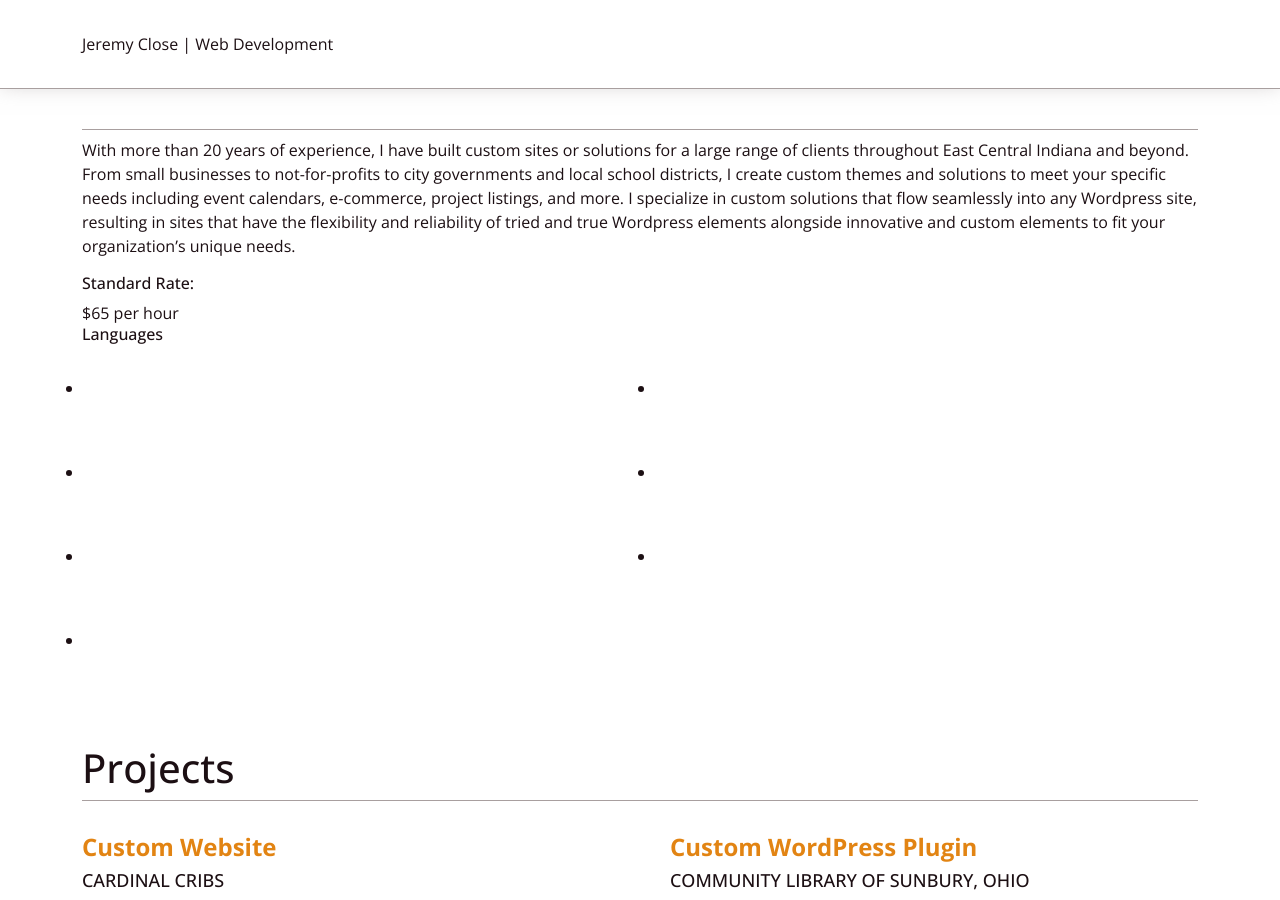
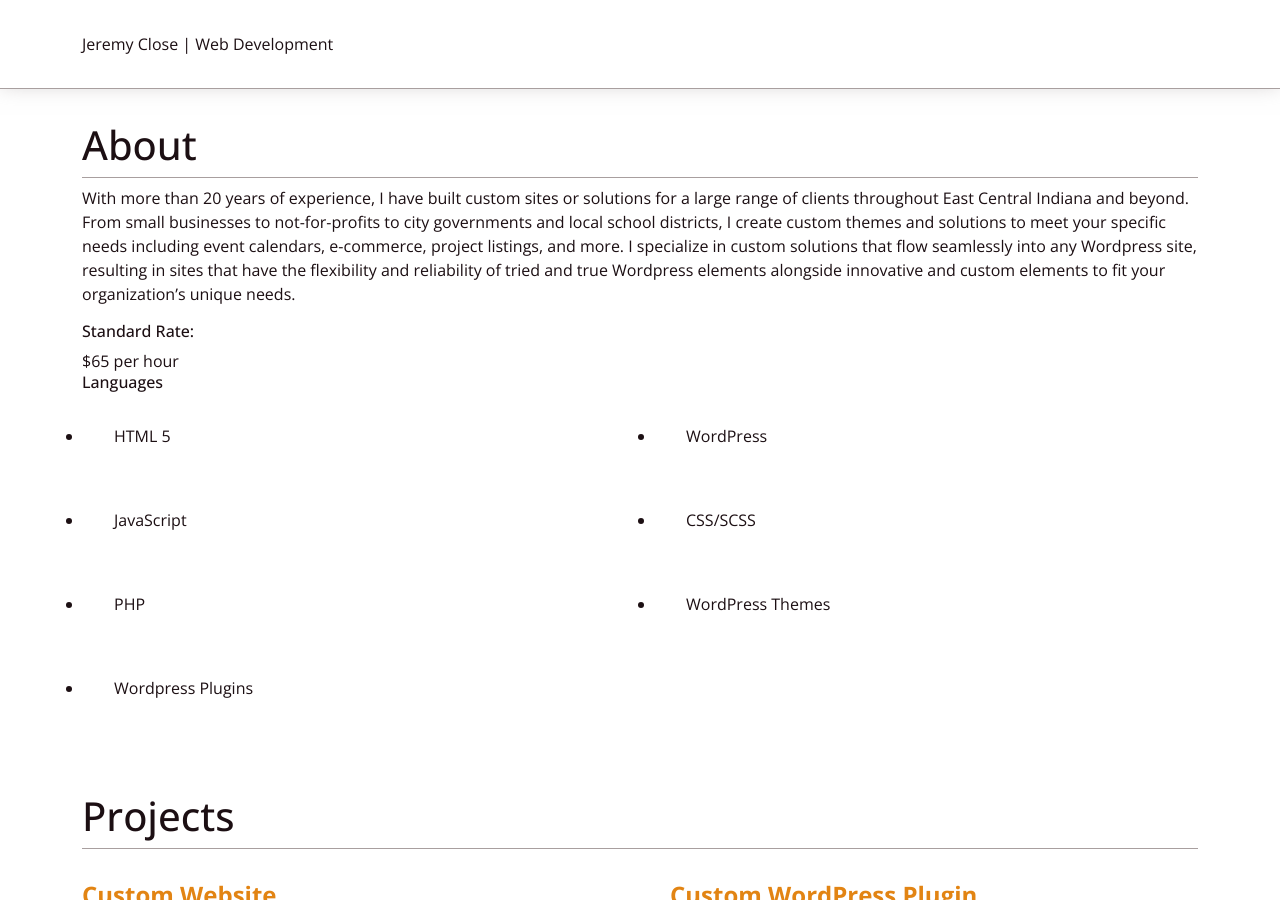
Before and after one commit to jkclose/jkclose.github.io, a Jekyll site: the page built from index.html, in a window 1280 px wide and 900 px high. Built offline with Jekyll 4.4.1, drawn with Linux system fonts in a browser that asks for light colours.

Commit message:
Basic content

```diff
--- a/_includes/skills.html
+++ b/_includes/skills.html
@@ -4,7 +4,7 @@
     <ul class="items">
         {% for skill in site.data.skills %}
         <li class="item">
-            {{ project.label }}
+            {{ skill.label }}
         {% endfor %}
     </ul>
 </aside>
--- a/index.html
+++ b/index.html
@@ -1,4 +1,5 @@
 ---
+title: About
 ---
 <p>With more than 20 years of experience, I have built custom sites or solutions for a large range of clients throughout East Central Indiana and beyond. From small businesses to not-for-profits to city governments and local school districts, I create custom themes and solutions to meet your specific needs including event calendars, e-commerce, project listings, and more. I specialize in custom solutions that flow seamlessly into any Wordpress site, resulting in sites that have the flexibility and reliability of tried and true Wordpress elements alongside innovative and custom elements to fit your organization’s unique needs.</p>
 
```
